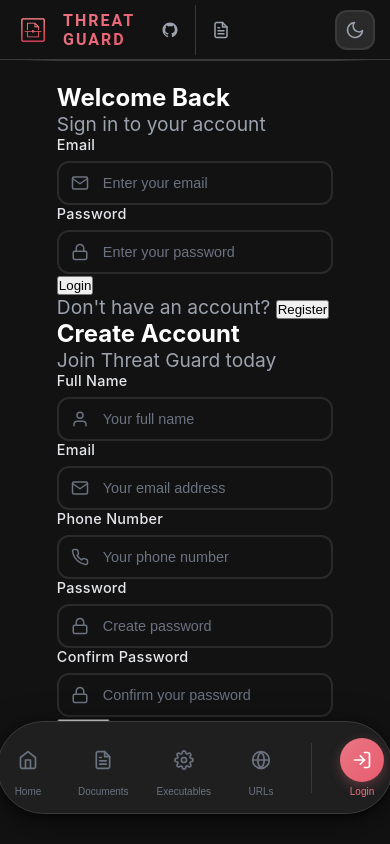
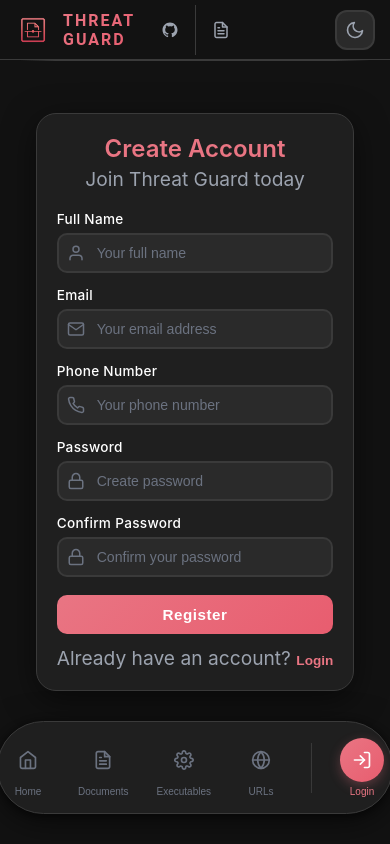
Before and after one commit to piyush-jha-16/Threat-Guard, a React (Create React App) app: page / in a window 390 px wide. Both pictures are taken after a click on the button "Login". Built offline with nearby package versions, Linux system fonts and the light colour scheme.

Commit message:
Style authentication pages with responsive design and proper spacing

```diff
--- a/src/components/Login.css
+++ b/src/components/Login.css
@@ -1,56 +1,101 @@
-.login-container {
+.auth-container {
   display: flex;
   justify-content: center;
   align-items: center;
-  min-height: 100vh;
-  padding: 20px 20px 160px 20px;
+  height: calc(100vh - 70px);
+  padding: 80px 20px 120px 20px;
   box-sizing: border-box;
 }
 
-.login-box {
-  background: #1f1f1f;
-  border-radius: 20px;
-  padding: 32px 36px;
+.auth-wrapper {
+  display: flex;
   width: 100%;
-  max-width: 400px;
-  box-shadow: 0 8px 32px rgba(0, 0, 0, 0.5);
-  border: 1px solid #2a2a2a;
+  max-width: 550px;
+  justify-content: center;
+  align-items: center;
+  position: relative;
+  margin: auto;
 }
 
-.login-header {
-  text-align: center;
-  margin-bottom: 28px;
+.auth-box {
+  background: var(--bg-secondary);
+  border-radius: 20px;
+  padding: 28px;
+  width: 100%;
+  max-width: 550px;
+  box-shadow: 0 8px 32px var(--shadow-elevated);
+  border: 1px solid var(--border-color);
+  transition: opacity 0.3s ease, transform 0.3s ease;
 }
 
-.login-header h1 {
-  color: #E97583;
-  margin: 0 0 8px 0;
-  font-size: 2rem;
+.auth-box:not(.active) {
+  display: none;
+}
+
+.auth-box.active {
+  display: block;
+  animation: fadeIn 0.3s ease-in;
+}
+
+@keyframes fadeIn {
+  from {
+    opacity: 0;
+    transform: translateY(10px);
+  }
+  to {
+    opacity: 1;
+    transform: translateY(0);
+  }
+}
+
+.auth-header {
+  text-align: center;
+  margin-bottom: 20px;
+}
+
+.auth-header h2 {
+  color: var(--accent-color);
+  margin: 0 0 4px 0;
+  font-size: 1.75rem;
   font-weight: 600;
 }
 
-.login-header p {
-  color: #9ca3af;
+.auth-header p {
+  color: var(--text-secondary);
   margin: 0;
   font-size: 0.9rem;
 }
 
-.login-form {
+.auth-form {
   display: flex;
   flex-direction: column;
-  gap: 20px;
+  gap: 14px;
+}
+
+.register-form {
+  gap: 14px;
+}
+
+.form-row {
+  display: grid;
+  grid-template-columns: 1fr 1fr;
+  gap: 14px;
 }
 
 .form-group {
   display: flex;
   flex-direction: column;
-  gap: 8px;
+  gap: 6px;
+}
+
+.form-group.full-width {
+  grid-column: 1 / -1;
 }
 
 .form-group label {
-  color: #e5e7eb;
+  color: var(--text-primary);
   font-weight: 500;
-  font-size: 0.9rem;
+  font-size: 0.85rem;
   letter-spacing: 0.3px;
 }
 
@@ -62,86 +107,129 @@
 
 .input-icon {
   position: absolute;
-  left: 14px;
-  color: #6b7280;
+  left: 12px;
+  color: var(--text-tertiary);
   pointer-events: none;
   transition: color 0.3s ease;
 }
 
 .input-wrapper:focus-within .input-icon {
-  color: #E97583;
+  color: var(--accent-color);
 }
 
 .form-group input {
   width: 100%;
-  padding: 12px 16px 12px 44px;
-  background: #121212;
-  border: 2px solid #2a2a2a;
-  border-radius: 12px;
-  font-size: 0.95rem;
-  color: #e5e7eb;
+  padding: 10px 12px 10px 38px;
+  background: var(--bg-tertiary);
+  border: 2px solid var(--border-color);
+  border-radius: 10px;
+  font-size: 0.9rem;
+  color: var(--text-primary);
   transition: all 0.3s ease;
   box-sizing: border-box;
 }
 
 .form-group input::placeholder {
-  color: #6b7280;
+  color: var(--text-tertiary);
 }
 
 .form-group input:focus {
   outline: none;
-  border-color: #E97583;
+  border-color: var(--accent-color);
   box-shadow: 0 0 0 3px rgba(233, 117, 131, 0.1);
 }
 
-.login-button {
-  background: linear-gradient(135deg, #E97583 0%, #E85D6F 100%);
+.auth-button {
+  background: linear-gradient(135deg, var(--accent-color) 0%, var(--accent-hover) 100%);
   color: white;
   border: none;
-  padding: 13px;
-  border-radius: 12px;
-  font-size: 1rem;
+  padding: 11px;
+  border-radius: 10px;
+  font-size: 0.95rem;
   font-weight: 600;
   cursor: pointer;
   transition: all 0.3s ease;
-  margin-top: 6px;
+  margin-top: 4px;
   letter-spacing: 0.5px;
 }
 
-.login-button:hover {
+.auth-button:hover {
   transform: translateY(-2px);
   box-shadow: 0 8px 24px rgba(233, 117, 131, 0.4);
 }
 
-.login-button:active {
+.auth-button:active {
   transform: translateY(0);
 }
 
-.login-footer {
-  margin-top: 20px;
+.auth-footer {
+  margin-top: 12px;
   text-align: center;
 }
 
-.login-footer p {
-  color: #6b7280;
-  font-size: 0.82rem;
+.auth-footer p {
+  color: var(--text-secondary);
+  font-size: 0.85rem;
   margin: 0;
 }
 
-@media (max-width: 480px) {
-  .login-container {
-    padding: 15px 15px 140px 15px;
+.switch-button {
+  background: none;
+  border: none;
+  color: var(--accent-color);
+  cursor: pointer;
+  font-weight: 600;
+  font-size: 0.85rem;
+  transition: all 0.2s ease;
+  padding: 0;
+}
+
+.switch-button:hover {
+  text-decoration: underline;
+  color: var(--accent-hover);
+}
+
+@media (max-width: 1100px) {
+  .auth-wrapper {
+    max-width: 500px;
   }
 
-  .login-box {
-    padding: 28px 24px;
+  .auth-box {
+    max-width: 500px;
+  }
+}
+
+@media (max-width: 768px) {
+  .auth-container {
+    padding: 60px 10px 100px 10px;
   }
 
-  .login-header h1 {
-    font-size: 1.75rem;
+  .auth-box {
+    padding: 24px;
+    max-width: 100%;
+  }
+
+  .form-row {
+    grid-template-columns: 1fr;
+    gap: 14px;
+  }
+
+  .auth-header h2 {
+    font-size: 1.5rem;
+  }
+}
+
+@media (max-width: 480px) {
+  .auth-box {
+    padding: 20px;
   }
 
   .form-group input {
-    font-size: 0.9rem;
+    font-size: 0.88rem;
+    padding: 10px 12px 10px 38px;
+  }
+
+  .input-icon {
+    left: 10px;
   }
 }
```
